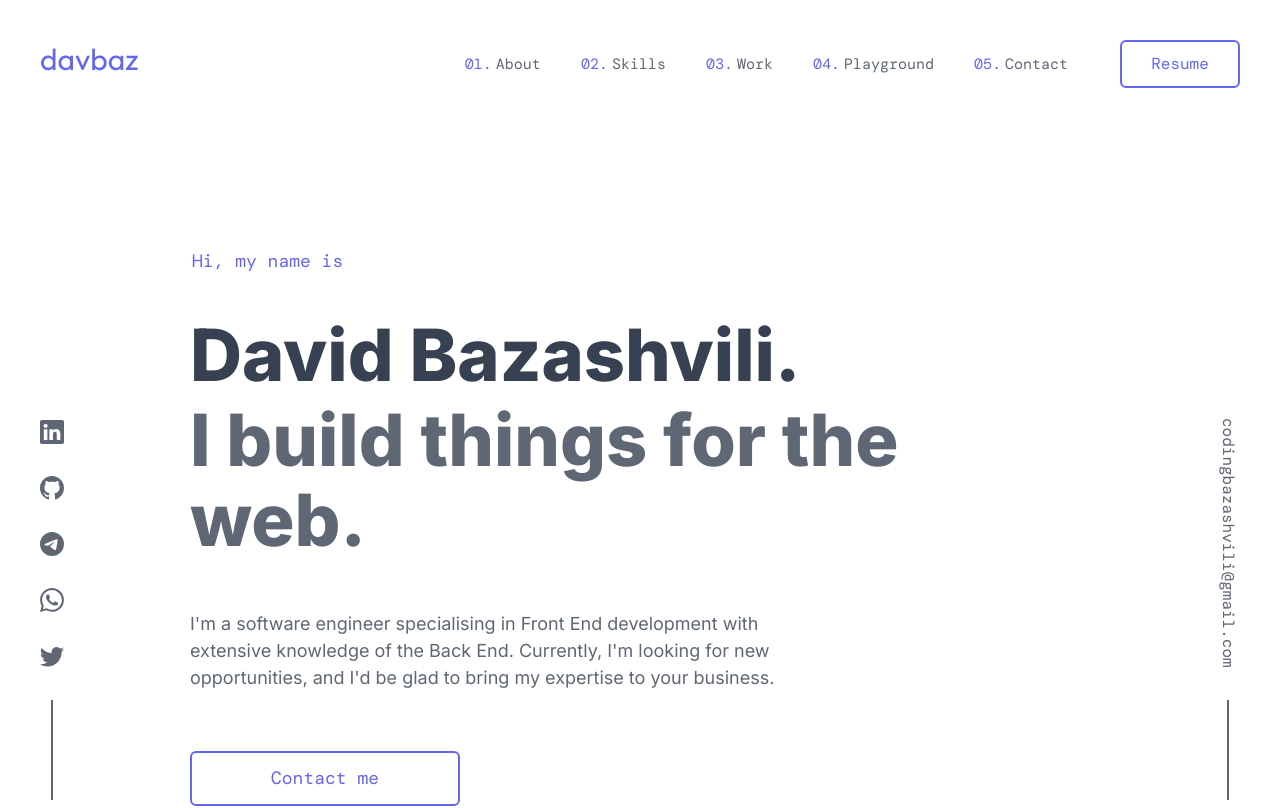
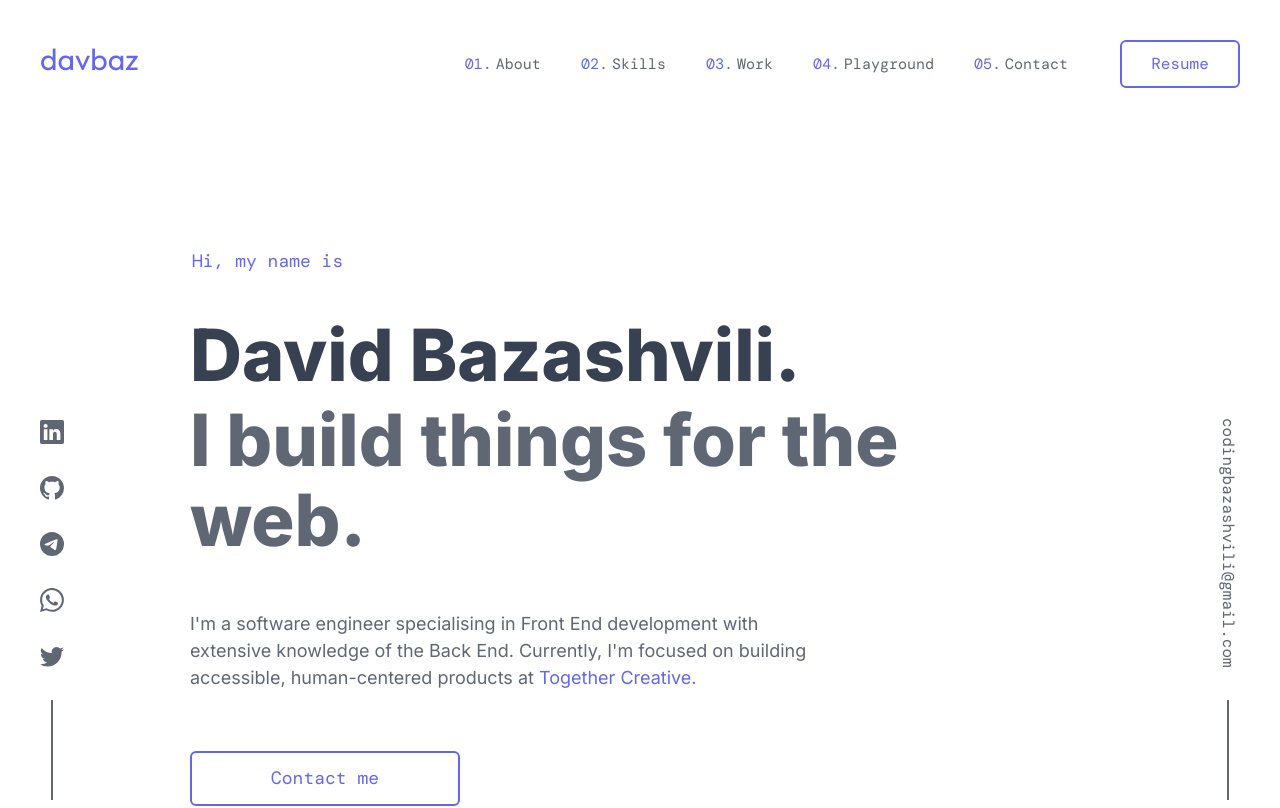
Before and after one commit to davbazz/portfolio, a Next.js app: page / in a window 1280 px wide. Shown: the top 808 px of the page. Built offline with nearby package versions, Linux system fonts and the light colour scheme.

Commit message:
changed work status to employed at together creative

```diff
--- a/app/components/Contact.tsx
+++ b/app/components/Contact.tsx
@@ -31,9 +31,12 @@ export default function Contact() {
         </p>
 
         <p className="mt-[12px] text-center text-[16px] md:mx-auto md:mt-[20px] md:inline-block md:max-w-[80%] md:text-[17px] lg:max-w-[600px] xl:text-[18px]">
-          I'm curently looking for new opportunities in Front-End / Full-Stack
+          {/* I'm curently looking for new opportunities in Front-End / Full-Stack
           development and I'd be glad to bring my expertise and personality to
-          your business! Don't hesitate to reach out to me!
+          your business! Don't hesitate to reach out to me! */}
+          Although I'm not currently looking for any new opportunities, my inbox
+          is always open. Whether you have a question or just want to say hi,
+          I'll try my best to get back to you!
         </p>
 
         <Link
--- a/app/components/Hero.tsx
+++ b/app/components/Hero.tsx
@@ -25,9 +25,15 @@ export default function Hero() {
       </h2>
 
       <p className="mt-[20px] max-w-[630px] text-[16px] md:mt-[30px] md:text-[17px] lg:mt-[40px] xl:mt-[50px] xl:text-[18px]">
+        {/* I'm a software engineer specialising in Front End development with
+        extensive knowledge of the Back End. Currently, I'm looking for new
+        opportunities, and I'd be glad to bring my expertise to your business. */}
         I'm a software engineer specialising in Front End development with
-        extensive knowledge of the Back End. Currently, I'm looking for new
-        opportunities, and I'd be glad to bring my expertise to your business.
+        extensive knowledge of the Back End. Currently, I'm focused on building
+        accessible, human-centered products at{' '}
+        <a href="https://togethercreative.co.uk/" className="text-secondary">
+          Together Creative.
+        </a>
       </p>
 
       <div className="mt-[40px] w-full max-w-[270px] rounded-md border-2 border-secondary duration-150 hover:bg-secondary/10 md:mt-[50px] xl:mt-[60px]">
```
